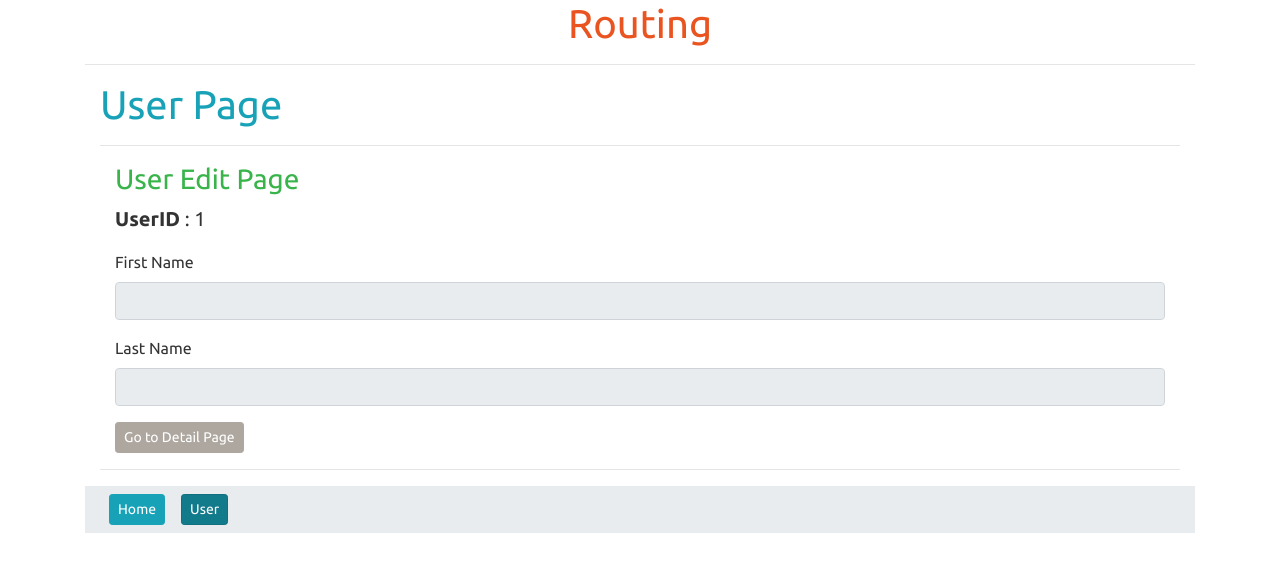
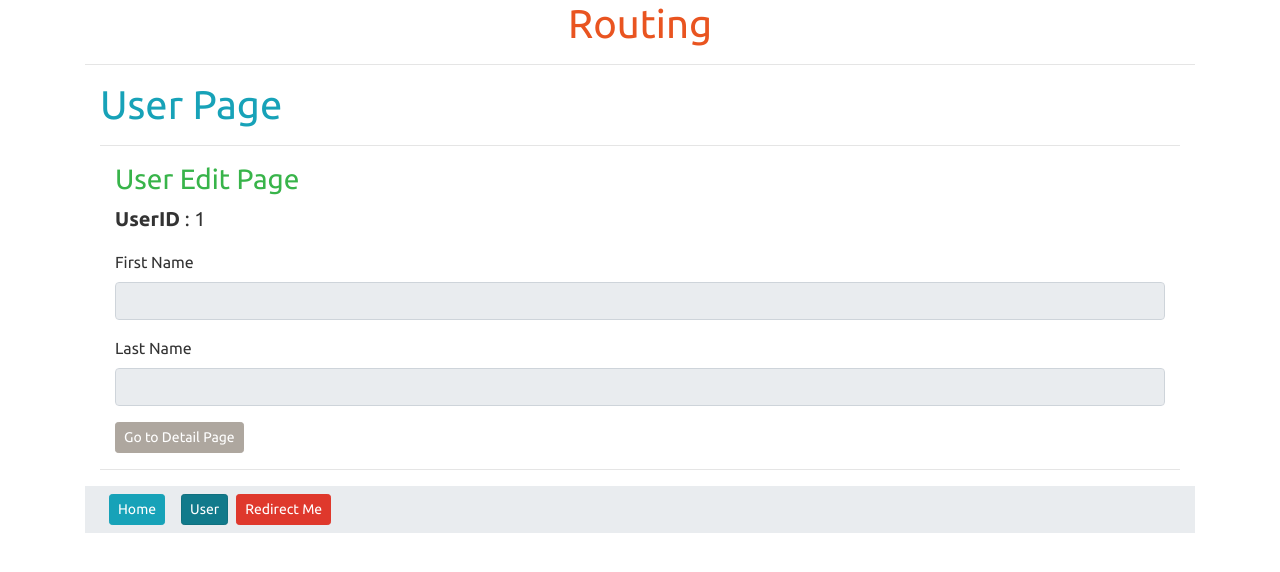
Before and after one commit to nil1729/vuejs-demo, a Vue app in the folder vue-noob-router/: page /user/1/edit in a window 1280 px wide. Shown: the top 572 px of the page. Built offline with nearby package versions, Linux system fonts and the light colour scheme.

Commit message:
router deployed

```diff
--- a/vue-noob-router/src/components/layouts/Navbar.vue
+++ b/vue-noob-router/src/components/layouts/Navbar.vue
@@ -2,11 +2,14 @@
   <nav class="my-3 navbar navbar-expand-lg navbar-light bg-light">
     <div class="collapse navbar-collapse">
       <ul class="navbar-nav mr-auto">
-        <li class="nav-item active">
+        <li class="nav-item">
           <router-link active-class="active" exact to="/" class="btn btn-sm btn-info mx-2">Home</router-link>
         </li>
-        <li class="nav-item active">
+        <li class="nav-item">
           <router-link active-class="active" to="/user" class="btn btn-sm btn-info mx-2">User</router-link>
+        </li>
+        <li class="nav-item">
+          <router-link to="/redirect-me" class="btn btn-sm btn-danger">Redirect Me</router-link>
         </li>
       </ul>
     </div>
--- a/vue-noob-router/src/routes.js
+++ b/vue-noob-router/src/routes.js
@@ -10,6 +10,7 @@ export const routes = [
 	{
 		path: '/',
 		component: Home,
+		name: 'Home',
 		components: {
 			default: Home,
 			'navbar-top': Navbar,
@@ -39,6 +40,10 @@ export const routes = [
 		},
 	},
 	{
+		path: '/redirect-me',
+		redirect: { name: 'Home' },
+	},
+	{
 		path: '*',
 		component: NotFound,
 	},
```
Also changed, not shown: vue-noob-router/firebase.json (added), 1 other file (tests, documents, lock files or other folders).
